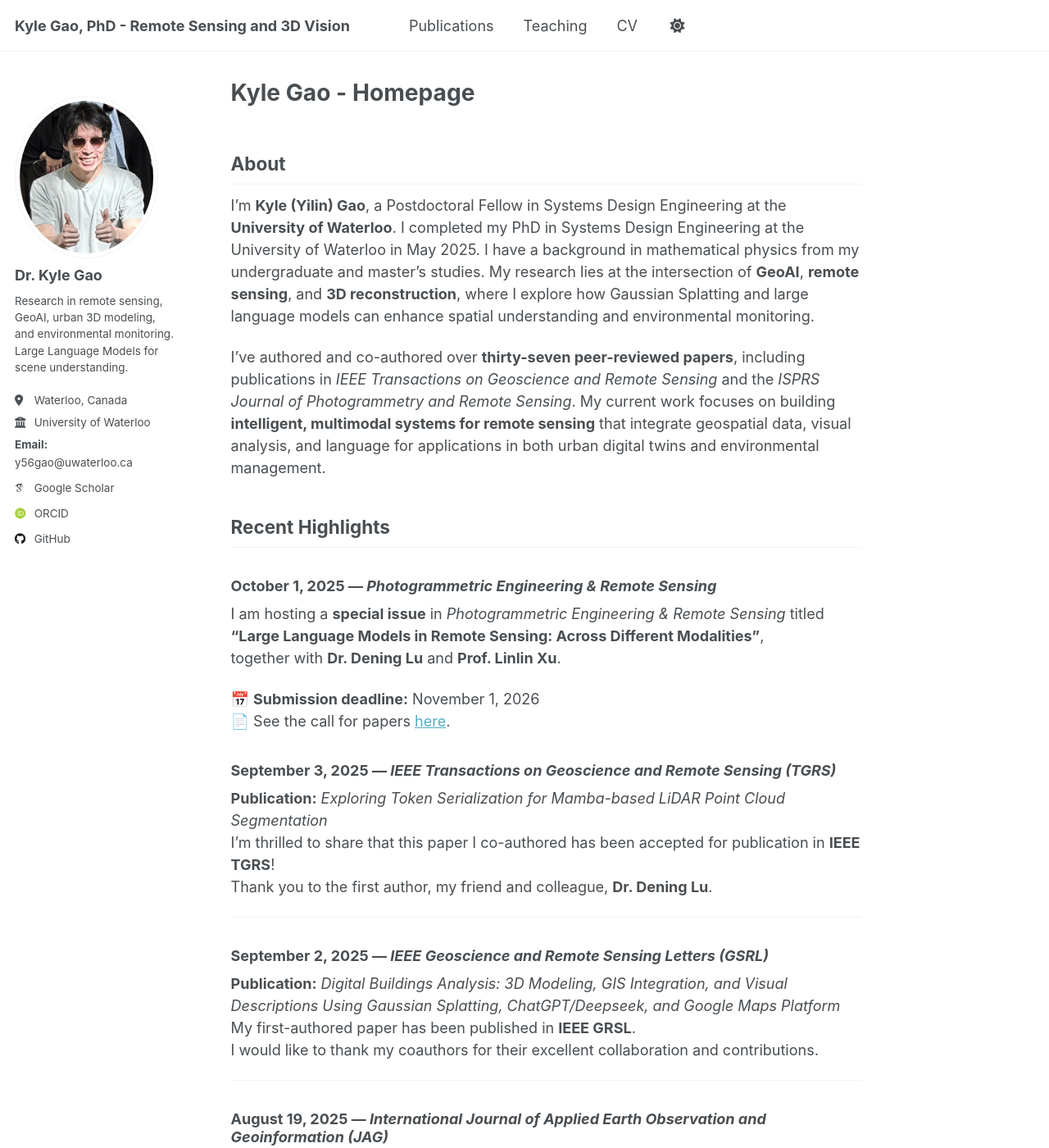
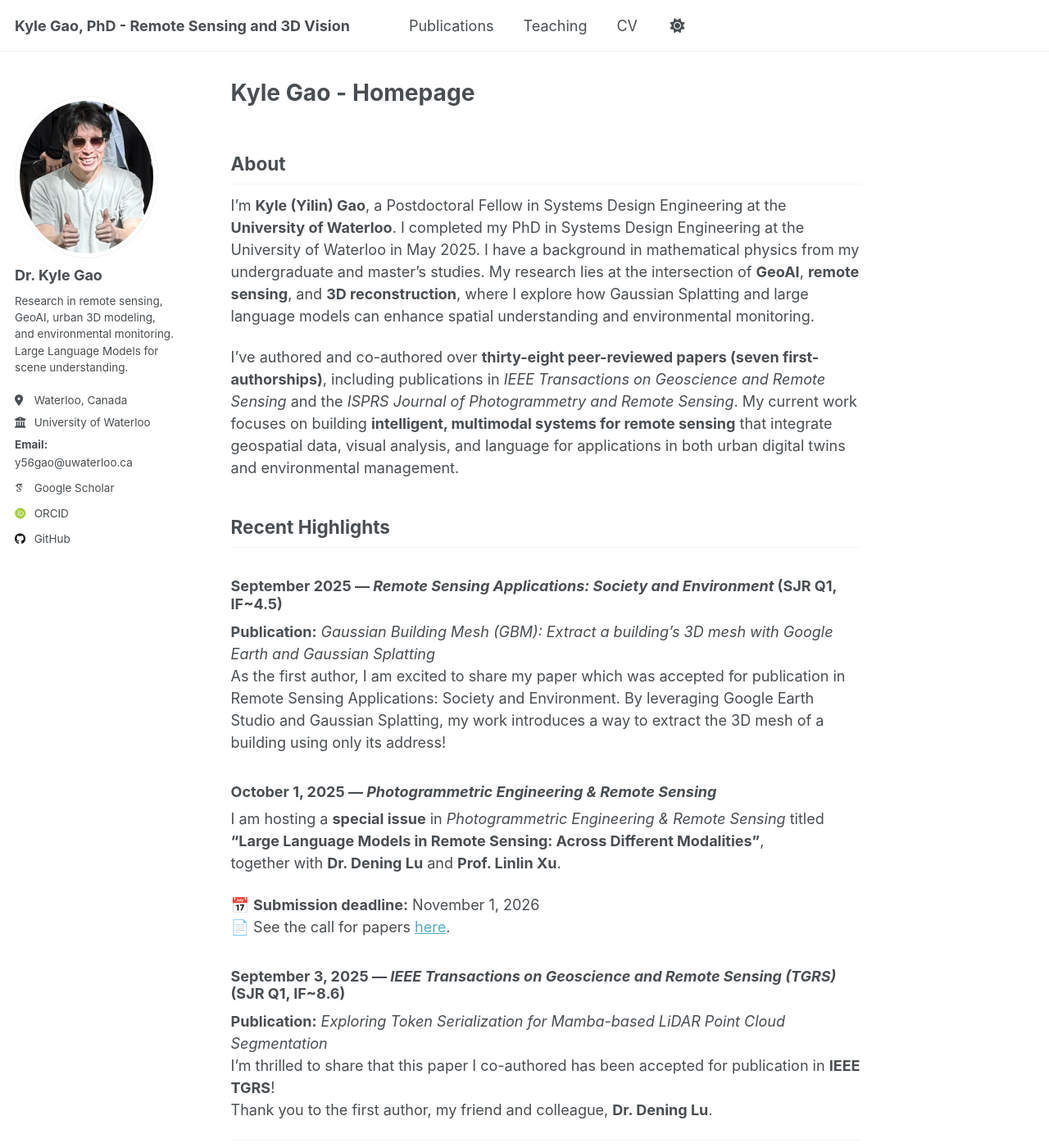
Before and after one commit to kyle-gao/kyle-gao.github.io, a Jekyll site: the page built from _pages/about.md, in a window 1280 px wide and 1400 px high. Shown: the whole window at 82% size. Built offline with Jekyll 4.4.1, drawn with Linux system fonts in a browser that asks for light colours; some web fonts are replaced; a script that is not in the unit is left out.

Commit message:
Update about.md

```diff
--- a/_pages/about.md
+++ b/_pages/about.md
@@ -11,10 +11,17 @@ redirect_from:
 I’m **Kyle (Yilin) Gao**, a Postdoctoral Fellow in Systems Design Engineering at the **University of Waterloo**. I completed my PhD in Systems Design Engineering at the University of Waterloo in May 2025. I have a background in mathematical physics from my undergraduate and master’s studies.
 My research lies at the intersection of **GeoAI**, **remote sensing**, and **3D reconstruction**, where I explore how Gaussian Splatting and large language models can enhance spatial understanding and environmental monitoring.
 
-I’ve authored and co-authored over **thirty-seven peer-reviewed papers**, including publications in *IEEE Transactions on Geoscience and Remote Sensing* and the *ISPRS Journal of Photogrammetry and Remote Sensing*.
+I’ve authored and co-authored over **thirty-eight peer-reviewed papers (seven first-authorships)**, including publications in *IEEE Transactions on Geoscience and Remote Sensing* and the *ISPRS Journal of Photogrammetry and Remote Sensing*.
 My current work focuses on building **intelligent, multimodal systems for remote sensing** that integrate geospatial data, visual analysis, and language for applications in both urban digital twins and environmental management.
 
 ## Recent Highlights
+
+### September 2025 — *Remote Sensing Applications: Society and Environment* (SJR Q1, IF~4.5)
+**Publication:** *Gaussian Building Mesh (GBM): Extract a building’s 3D mesh with Google Earth and Gaussian Splatting*
+As the first author, I am excited to share my paper which was accepted for publication in Remote Sensing Applications: Society and Environment.
+By leveraging Google Earth Studio and Gaussian Splatting, my work introduces a way to extract the 3D mesh of a building using only its address!
+
+
 ### October 1, 2025 — *Photogrammetric Engineering & Remote Sensing*
 I am hosting a **special issue** in *Photogrammetric Engineering & Remote Sensing* titled
 **“Large Language Models in Remote Sensing: Across Different Modalities”**,
@@ -23,14 +30,14 @@ together with **Dr. Dening Lu** and **Prof. Linlin Xu**.
 📅 **Submission deadline:** November 1, 2026
 📄 See the call for papers [here](/files/PERS_SpecialIssue.pdf).
 
-### September 3, 2025 — *IEEE Transactions on Geoscience and Remote Sensing (TGRS)*
+### September 3, 2025 — *IEEE Transactions on Geoscience and Remote Sensing (TGRS)* (SJR Q1, IF~8.6)
 **Publication:** *Exploring Token Serialization for Mamba-based LiDAR Point Cloud Segmentation*
 I’m thrilled to share that this paper I co-authored has been accepted for publication in **IEEE TGRS**!
 Thank you to the first author, my friend and colleague, **Dr. Dening Lu**.
 
 ---
 
-### September 2, 2025 — *IEEE Geoscience and Remote Sensing Letters (GSRL)*
+### September 2, 2025 — *IEEE Geoscience and Remote Sensing Letters (GSRL)* (SJR Q1, IF~4.4)
 **Publication:** *Digital Buildings Analysis: 3D Modeling, GIS Integration, and Visual Descriptions Using Gaussian Splatting, ChatGPT/Deepseek, and Google Maps Platform*
 My first-authored paper has been published in **IEEE GRSL**.
 I would like to thank my coauthors for their excellent collaboration and contributions.
```
